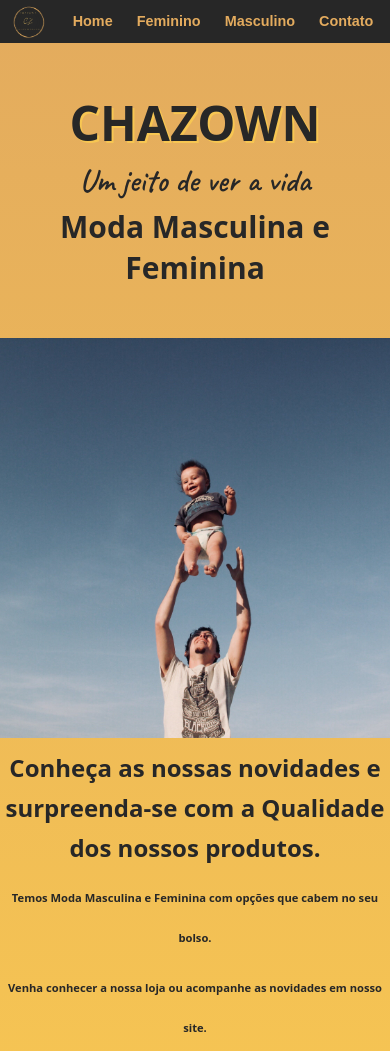
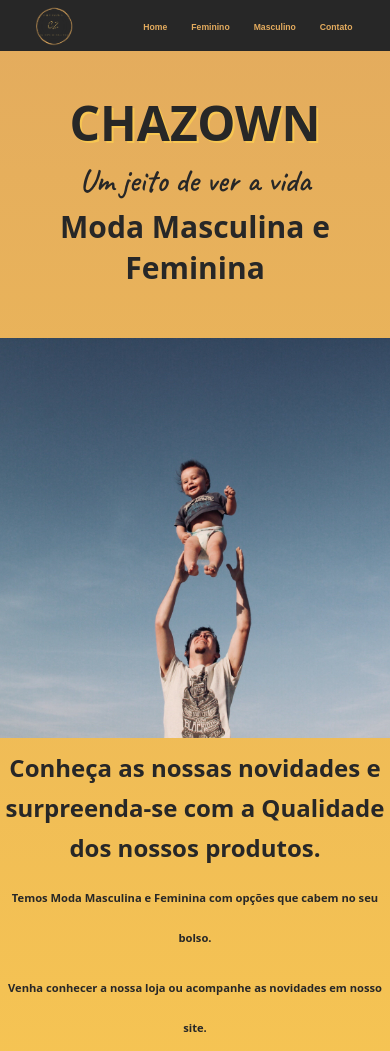
Before and after one commit to LeandroPChaves/Chazown, a plain HTML site: page index.html in a window 390 px wide. Shown: the top 1051 px of the page. Drawn offline with Linux system fonts and the light colour scheme; a web font is replaced by a local one.

Commit message:
Responsividade da Header

```diff
--- a/style.css
+++ b/style.css
@@ -162,6 +162,13 @@ header a:hover{
 /* Responsividade --------------------------------------------------------------- */
 
 @media (max-width: 800px){
+    nav > a{
+       font-size: 0.6em;
+    }
+
+    header > img{
+        width: 13vw;
+    }
     .titulo{
         padding-top: 120px;
     }
@@ -209,21 +216,5 @@ header a:hover{
         padding-top: 90px;
     }
 
-    /* h1{
-        font-size: 3em;
-    }
-
-    h2{
-        font-size: 2em;
-    }
-
-    h3{
-        font-size: 1.5em;
-    }
-
-    h4{
-        font-size: 1.3em;
-    } */
-
 
 }
```
